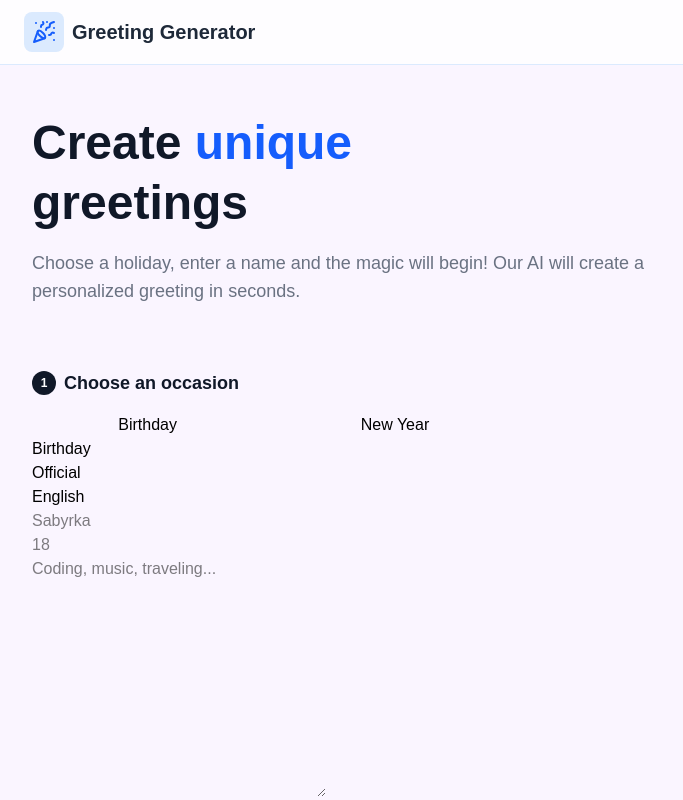
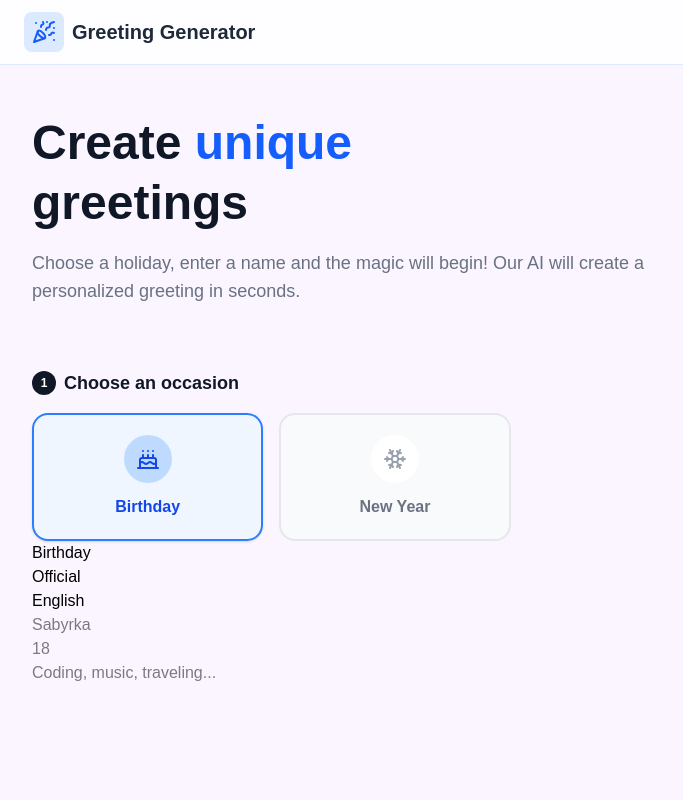
Before and after one commit to sabyrkazen/greeting-generator-react, a React (Vite) app: page / in a window 1280 px wide. Shown: the top 800 px of the page, without its empty margins (0-683 px from the left). Built offline with nearby package versions, Linux system fonts and the light colour scheme; no server answers.

Commit message:
feat: add OccasionButton component for improved occasion selection

```diff
--- a/src/App.tsx
+++ b/src/App.tsx
@@ -1,11 +1,9 @@
 import { useState } from 'react'
-
 import { type LanguageType, OccasionType, ToneType } from './types'
 import { LANGUAGES } from './constants'
-
 import { generateGreeting } from './services/geminiService'
-
-import { Header, PageHero } from './components'
+import { Header, OccasionButton, PageHero } from './components'
+import { Cake, Snowflake } from 'lucide-react'
 
 export const App = () => {
   const [occasion, setOccasion] = useState<OccasionType>(OccasionType.BIRTHDAY)
@@ -55,9 +53,23 @@ export const App = () => {
                   Choose an occasion
                 </h3>
               </div>
+
               <div className="grid grid-cols-2 gap-4">
-                <button onClick={() => setOccasion(OccasionType.BIRTHDAY)}>Birthday</button>
-                <button onClick={() => setOccasion(OccasionType.NEW_YEAR)}>New Year</button>
+                <OccasionButton
+                  icon={Cake}
+                  isSelected={occasion === OccasionType.BIRTHDAY}
+                  onClick={() => setOccasion(OccasionType.BIRTHDAY)}
+                >
+                  Birthday
+                </OccasionButton>
+
+                <OccasionButton
+                  icon={Snowflake}
+                  isSelected={occasion === OccasionType.NEW_YEAR}
+                  onClick={() => setOccasion(OccasionType.NEW_YEAR)}
+                >
+                  New Year
+                </OccasionButton>
               </div>
             </section>
           </div>
--- /dev/null
+++ b/src/components/OccasionButton.tsx
@@ -0,0 +1,29 @@
+import type { LucideIcon } from 'lucide-react'
+import type { ReactNode } from 'react'
+
+interface IOccasionButtonProps {
+  icon: LucideIcon
+  children: ReactNode
+  isSelected: boolean
+  onClick: () => void
+}
+
+export const OccasionButton = ({ icon: Icon, children, isSelected, onClick }: IOccasionButtonProps) => {
+  return (
+    <button
+      onClick={onClick}
+      className={`
+        relative w-full h-32 rounded-2xl border-2 flex flex-col items-center justify-center gap-3 transition-all duration-200
+        ${
+        isSelected
+          ? 'border-blue-500 bg-blue-50 text-blue-700 shadow-sm'
+          : 'border-gray-200 bg-gray-50 text-gray-500 hover:border-blue-200 hover:bg-blue-50/50'
+      }`}
+    >
+      <div className={`p-3 rounded-full ${isSelected ? 'bg-blue-200' : 'bg-white'}`}>
+        <Icon className={`w-6 h-6 ${isSelected ? 'text-blue-700' : 'text-gray-400'}`} />
+      </div>
+      <span className="font-semibold text-sm sm:text-base">{children}</span>
+    </button>
+  )
+}
--- a/src/components/index.ts
+++ b/src/components/index.ts
@@ -1,2 +1,3 @@
 export { Header } from './Header'
 export { PageHero } from './PageHero'
+export { OccasionButton } from './OccasionButton'
```
